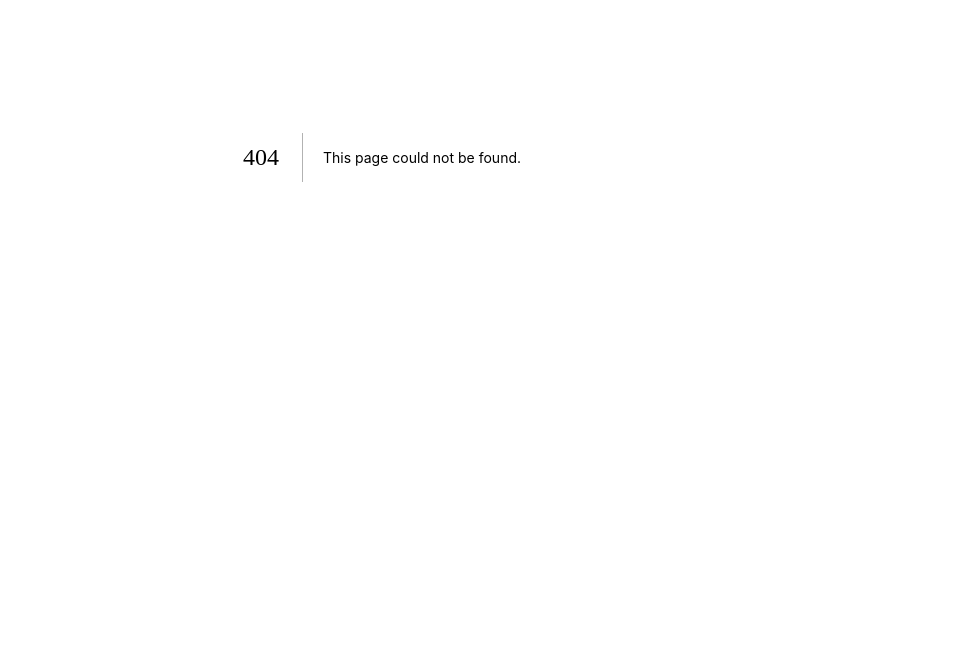
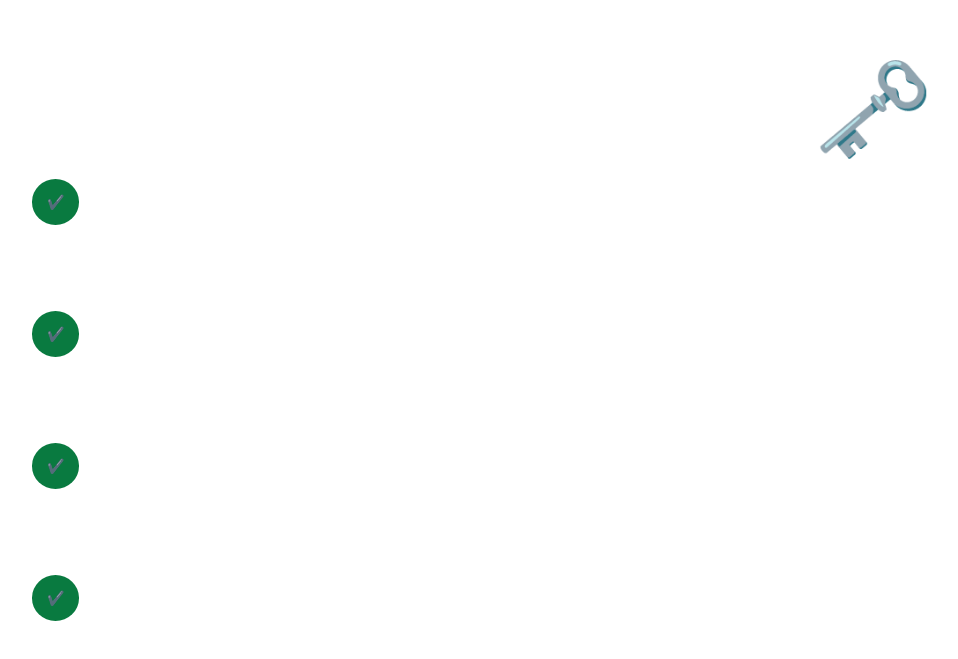
Before and after one commit to PatrickNiyogitare28/git-overview, a Next.js app: page /slides/common-concepts in a window 1280 px wide. Before the commit this address had no page. Shown: the part 243-902 px from the top of the page, without its empty margins (258-1216 px from the left). Before the commit the page ends 800 px from the top, so only its background shows below. Built offline with nearby package versions, Linux system fonts and the light colour scheme.

Commit message:
chore: added users slide

```diff
--- /dev/null
+++ b/src/pages/slides/common-concepts.tsx
@@ -0,0 +1,56 @@
+import React from 'react';
+import Image from 'next/image'
+
+export interface IConcept{
+    definition: string,
+    title: string
+}
+const GitConceptsSlide: React.FC = () => {
+    const concepts: Array<IConcept> = [
+
+        {
+            title: 'Repository',
+            definition: ' A repository is a directory or storage space or a folder in your GitHub account where your project can live.'
+        },
+        {
+            title: 'Branch',
+            definition:'A branch represents an independent line of development. e.g: I got a task then I need a branch to handle that'
+        },
+        {
+            title:'Commit',
+            definition:'In Git, a commit is a snapshot of your repo at a specific point in time. ... '
+        },
+        {
+            title:'Gitbash',
+            definition:'Git Bash is an application for Microsoft Windows environments which provides an emulation layer for a Git command line experience. '
+        },
+    ]
+    return (
+        <div className='flex justify-around h-screen flex-col'>
+        <div className="flex justify-around h-48   flex-col" style={{alignItems:'center'}}>
+            <h1 className='text-white text-4xl font-extrabold text-8xl'><code>The Key Concepts 🗝️</code></h1>
+            <div className=''>
+                {concepts.map((concept:IConcept, index: number) => (
+                <div className='mt-7' style={{width:'700px'}}>
+                 <label className='text-white text-xl font-extrabold'>
+                     <span className='text-sm  text-white'
+                      style={{
+                          backgroundColor:'#097a40',
+                          padding:'15px',
+                          borderRadius:'50%'
+                          }}>✔️</span>
+                    <span className="ml-8">
+                     {concept.title}
+                    </span>
+                     </label>
+                 <p className='text-white mt-3 ml-20 text-2xl'>{concept.definition}</p>
+                </div>
+                ))}
+
+            </div>
+        </div>
+
+        </div>
+    )
+}
+export default GitConceptsSlide;
--- a/src/pages/slides/definitions.tsx
+++ b/src/pages/slides/definitions.tsx
@@ -6,15 +6,15 @@ const Definitions: React.FC<IDefinitionsProps> = ({showDefinitions=false}) => {
     return (
         <div className='flex justify-around h-screen flex-col'>
         <div className="flex justify-around h-48   flex-col" style={{alignItems:'center'}}>
-            <h1 className='text-white text-4xl font-extrabold text-8xl'>Then What's Git <span className='text-8xl'>🤔</span></h1>
+            <h1 className='text-white text-4xl font-extrabold text-8xl'><code>Then What's Git</code> <span className='text-8xl'>🤔</span></h1>
             {showDefinitions &&
             <>
             <p className='text-white mt-10 text-2xl' style={{width: '650px'}}>
-                Git is software for tracking changes in any set of files usually used for coordinating programmers working on the same product.
+            <code className='font-extrabold'>Git</code> is software for tracking changes in any set of files usually used for coordinating programmers working on the same product.
             </p>
             <div className='flex mt-20' style={{width: '650px'}}>
                 <Image src="/images/linus-avatar.jpg" width="150" height="150" alt="linux avatar" className='rounded-full	'/>
-                <p className='text-white mt-3 ml-5 w-3/4 text-2xl'> Git was developed in 2005 by Linus Torvalds, the famous creator of the Linux kernel.</p>
+                <p className='text-white mt-3 ml-5 w-3/4 text-2xl'> <code className='font-extrabold'>Git</code> was developed in 2005 by Linus Torvalds, the famous creator of the Linux kernel.</p>
             </div>
             </>
             }
--- /dev/null
+++ b/src/pages/slides/git-uses.tsx
@@ -0,0 +1,56 @@
+import React from 'react';
+import Image from 'next/image'
+
+export interface IUse{
+    title: string
+}
+const GitUsesSlide: React.FC = () => {
+    const concepts: Array<IUse> = [
+
+        {
+            title: 'Managing source codes & Tracking history + versions',
+        },
+        {
+            title: 'Distributed Development & team collaboration',
+        },
+        {
+            title:'Code review',
+        },
+        {
+            title:'CI/CD (Continuous Integration & Continuous Delivery/Deployment)',
+        },
+        {
+            title:'For Open Source',
+        },
+        {
+            title:'Etc ...',
+        }
+    ]
+    return (
+        <div className='flex justify-around h-screen flex-col'>
+        <div className="flex justify-around h-48   flex-col" style={{alignItems:'center'}}>
+            <h1 className='text-white text-4xl font-extrabold text-8xl'><code>Out of the Box uses   🚀</code></h1>
+            <div className=''>
+                {concepts.map((concept:IUse, index: number) => (
+                <div className='mt-7' style={{width:'700px'}}>
+                 <label className='text-white text-xl font-extrabold'>
+                     <span className='text-sm  text-white'
+                      style={{
+                          backgroundColor:'#097a40',
+                          padding:'15px',
+                          borderRadius:'50%'
+                          }}>✔️</span>
+                    <span className="ml-8">
+                     {concept.title}
+                    </span>
+                     </label>
+                </div>
+                ))}
+
+            </div>
+        </div>
+
+        </div>
+    )
+}
+export default GitUsesSlide;
--- a/src/pages/slides/github.tsx
+++ b/src/pages/slides/github.tsx
@@ -11,7 +11,7 @@ const GithubSlide: React.FC = () => {
             <code className='font-extrabold'>Github</code> is a code hosting platform for version control and collaboration. It internally uses git but it simplifies the work because git is usually a command-line software while GitHub is a graphical user interface application(website, desktop app).
             </p>
             <a href='https://github.com' target="_blank">
-            <p className='hover:underline cursor-pointer mt-5' style={{color: '#5276f7'}}>https://github.com</p>
+            <p className='hover:underline cursor-pointer mt-5 font-extrabold' style={{color: '#5276f7'}}>https://github.com</p>
             </a>
         </div>
 
--- a/src/pages/slides/index.tsx
+++ b/src/pages/slides/index.tsx
@@ -1,6 +1,8 @@
 import React, { useState } from 'react';
 import { ISlide } from '../../interfaces/ISlide';
+import GitConceptsSlide from './common-concepts';
 import Definitions from './definitions';
+import GitUsesSlide from './git-uses';
 import GithubSlide from './github';
 import CodeHostingPlatform from './hosting-platforms';
 import TalkIntroduction from './introduction';
@@ -32,6 +34,14 @@ const slides: Array<ISlide> = [
   {
     index: 5,
     content: <GithubSlide/>
+  },
+  {
+    index: 6,
+    content: <GitConceptsSlide/>
+  },
+  {
+    index: 7,
+    content: <GitUsesSlide/>
   }
 ]
 if(typeof window !== 'undefined'){
```
